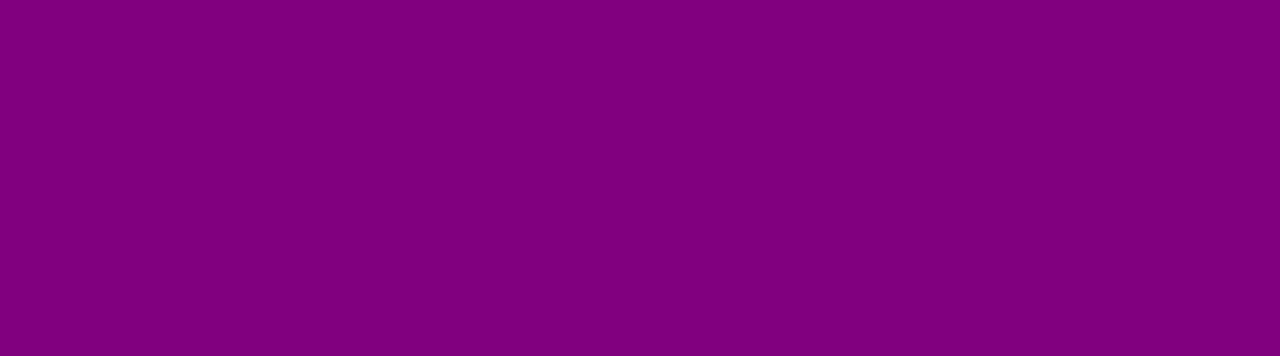
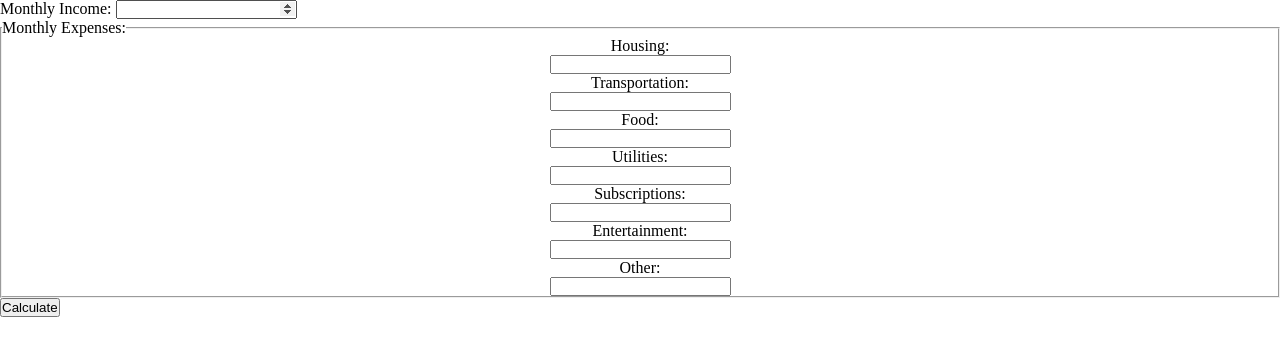
Before and after one commit to hurley-matt/budget-app, a website built with webpack: page src/template.html in a window 1280 px wide. Built offline with nearby package versions, Linux system fonts and the light colour scheme.

Commit message:
Started HTML format

```diff
--- a/package.json
+++ b/package.json
@@ -18,6 +18,7 @@
     "html-webpack-plugin": "^5.6.3",
     "style-loader": "^4.0.0",
     "webpack": "^5.99.9",
-    "webpack-cli": "^6.0.1"
+    "webpack-cli": "^6.0.1",
+    "webpack-dev-server": "^5.2.2"
   }
 }
--- a/src/styles.css
+++ b/src/styles.css
@@ -1,3 +1,12 @@
-body {
-  background-color: purple;
+* {
+  padding: 0;
+  margin: 0;
+  box-sizing: border-box;
 }
+
+#form,
+fieldset {
+  display: flex;
+  flex-direction: column;
+  align-items: center;
+}
--- a/src/template.html
+++ b/src/template.html
@@ -5,5 +5,28 @@
     <meta name="viewport" content="width=device-width, initial-scale=1.0" />
     <title>Budget</title>
   </head>
-  <body></body>
+  <body>
+    <form>
+      <label for="income">Monthly Income:</label>
+      <input type="number" id="income" name="income" />
+      <fieldset>
+        <legend>Monthly Expenses:</legend>
+        <label for="housing">Housing:</label>
+        <input type="number" id="housing" name="housing" />
+        <label for="car">Transportation:</label>
+        <input type="number" id="transportation" name="transportation" />
+        <label for="food">Food:</label>
+        <input type="food" id="food" name="food" />
+        <label for="utilities">Utilities:</label>
+        <input type="number" id="utilities" name="utilities" />
+        <label for="subscriptions">Subscriptions:</label>
+        <input type="number" id="subscriptions" name="subscriptions" />
+        <label for="entertainment">Entertainment:</label>
+        <input type="number" id="entertainment" name="entertainment" />
+        <label for="other">Other:</label>
+        <input type="number" id="other" name="other" />
+      </fieldset>
+    </form>
+    <button type="button">Calculate</button>
+  </body>
 </html>
--- a/webpack.config.js
+++ b/webpack.config.js
@@ -8,6 +8,10 @@ module.exports = {
     filename: "main.js",
     path: path.resolve(__dirname, "dist"),
     clean: true,
+  },
+  devtool: "eval-source-map",
+  devServer: {
+    watchFiles: ["./src/template.html"],
   },
   plugins: [
     new HtmlWebpackPlugin({
```
Also changed, not shown: 1 other file.
